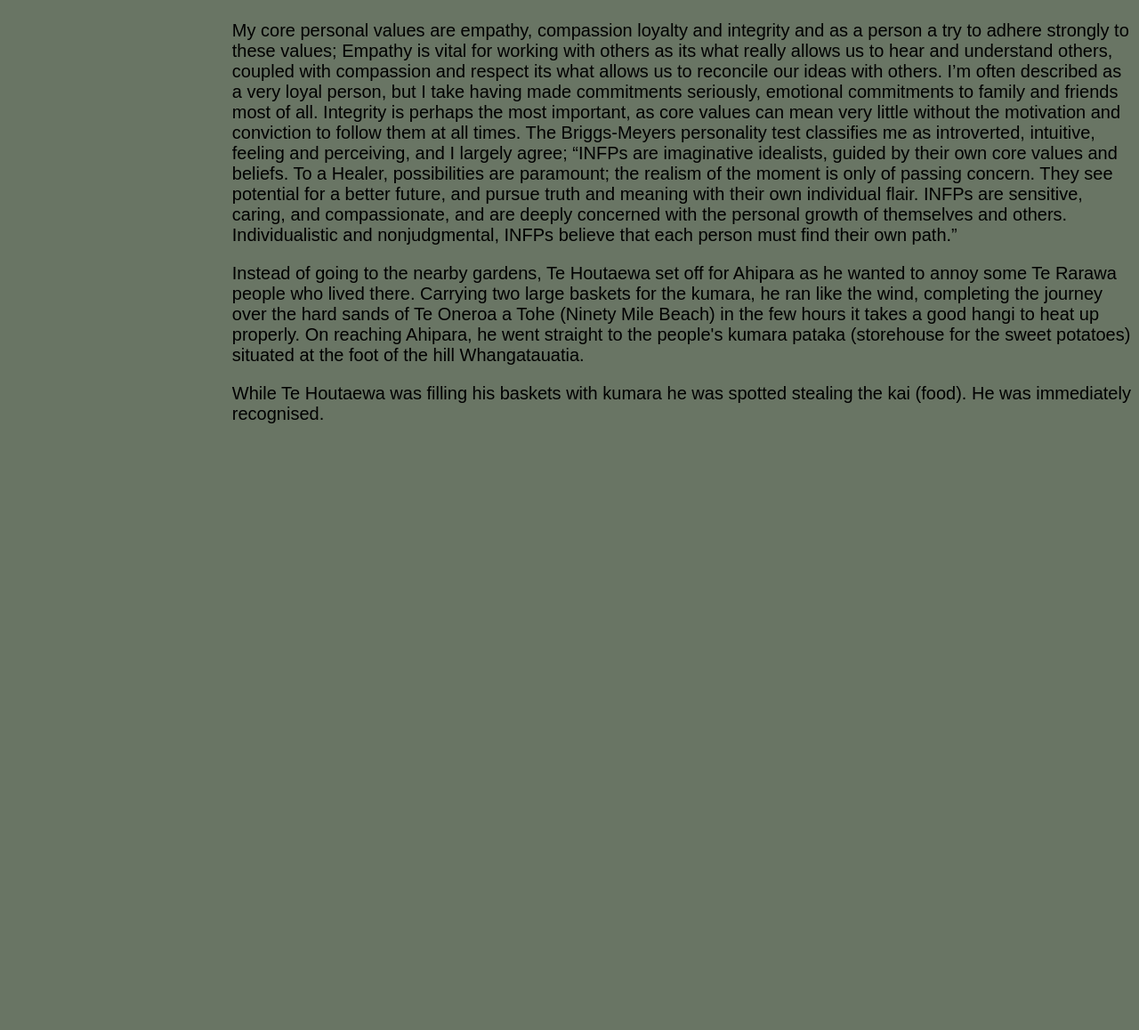
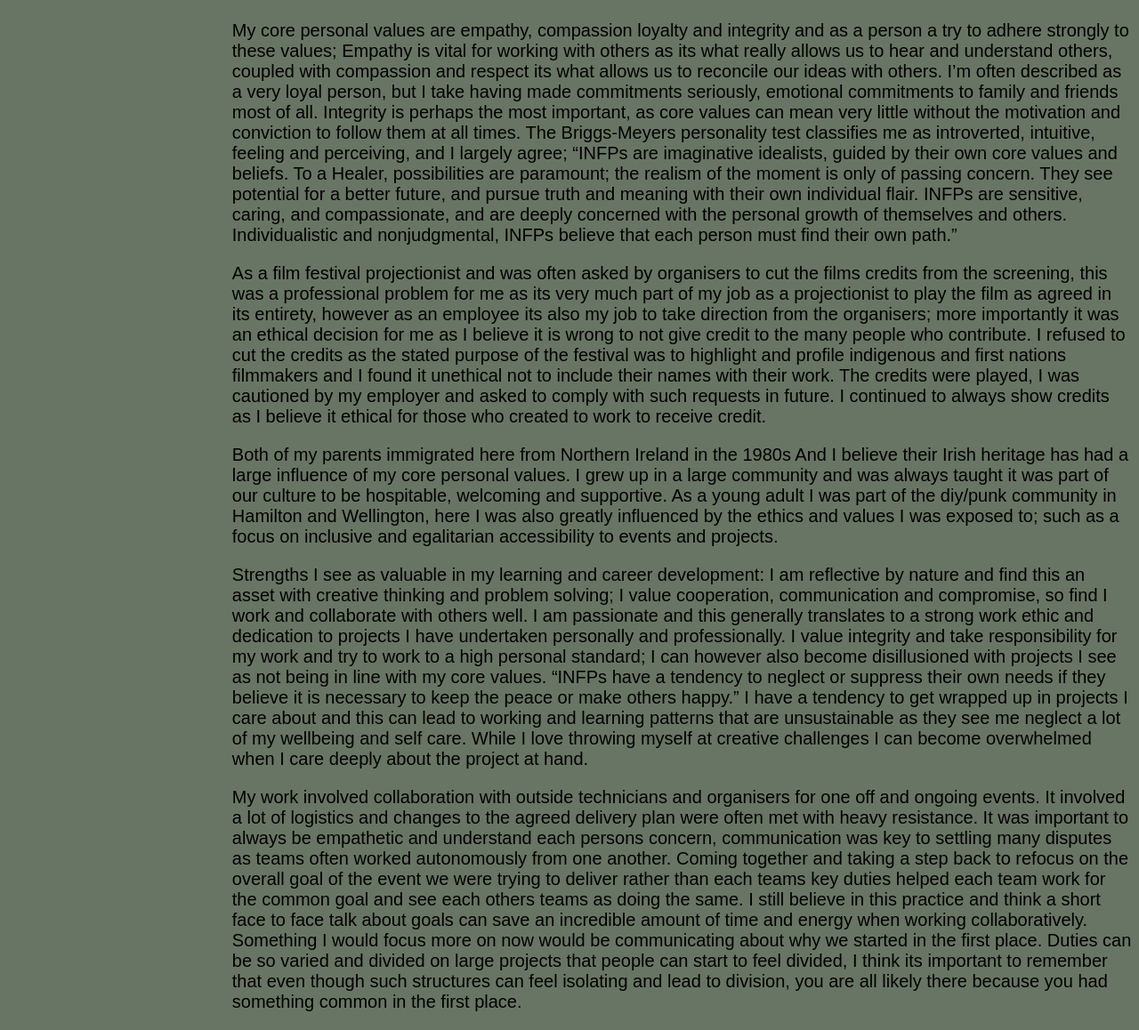
Before and after one commit to brendan-olphert/brendan-olphert.github.io, a plain HTML site: page blog/sprint1-technical.html in a window 1280 px wide. Shown: the part 326-1484 px from the top of the page at 89% size. Before the commit the page ends 823 px from the top, so only its background shows below. Drawn offline with Linux system fonts and the light colour scheme.

Commit message:
Add S1 Tech

```diff
--- a/blog/sprint1-technical.html
+++ b/blog/sprint1-technical.html
@@ -6,13 +6,6 @@
     <link href="../styles/main.css" rel="stylesheet" type="text/css" />
 
     <style>
-
-    .column {
-      float: left;
-      width: 18%;
-      padding: 20px;
-      height: 600px;
-      font-size:smaller}
 
       a:link {
   color: white;
@@ -70,13 +63,39 @@ a:active {
     </span>“INFPs are imaginative idealists, guided by their own core values and 				 beliefs. To a Healer, possibilities are paramount; the realism of the moment 	   is only of passing concern. They see potential for a better future, and 				 pursue truth and meaning with their own individual flair.						 INFPs are sensitive, caring, and compassionate, and are deeply concerned 		 with the personal growth of themselves and others. Individualistic and 			 nonjudgmental, INFPs believe that each person must find their own path.”
     </p>
     <p>
-      Instead of going to the nearby gardens, Te Houtaewa set off for Ahipara as he wanted to annoy some Te Rarawa people who lived there. Carrying two large baskets for the kumara, he ran like the wind, completing the journey over the hard sands of Te Oneroa a Tohe (Ninety Mile Beach) in the few hours it takes a good hangi to heat up properly. On reaching Ahipara, he went straight to the people's kumara pataka (storehouse for the sweet potatoes) situated at the foot of the hill Whangatauatia.
-    </p>
+      As a film festival projectionist and was often asked by organisers to cut the films credits from the screening, this was a professional problem for me as its very much part of my job as a projectionist to play the film as agreed in its entirety, however as an employee its also my job to take direction from the organisers; more importantly it was an ethical decision for me as I believe it is wrong to not give credit to the many people who contribute.
+
+I refused to cut the credits as the stated purpose of the festival was to highlight and profile indigenous and first nations filmmakers and I found it unethical not to include their names with their work.
+
+The credits were played, I was cautioned by my employer and asked to comply with such requests in future. I continued to always show credits as I believe it ethical for those who created to work to receive credit. </p>
     <p>
-      While Te Houtaewa was filling his baskets with kumara he was spotted stealing the kai (food). He was immediately recognised.
+      Both of my parents immigrated here from Northern Ireland in the 1980s
+      And I believe their Irish heritage has had a large influence of my core personal values.
+      I grew up in a large community and was always taught it was part of our culture to be hospitable, welcoming and supportive.
+
+      As a young adult I was part of the diy/punk community in Hamilton and Wellington, here I was also greatly influenced by the ethics and values I was exposed to; such as a focus on inclusive and egalitarian accessibility to events and projects.
     </p>
 
-    <!-- this is a comment. -->
+    <p>Strengths I see as valuable in my learning and career development:
+      I am reflective by nature and find this an asset with creative thinking and problem solving; I value cooperation, communication and compromise, so find I work and collaborate with others well.
+
+      I am passionate and this generally translates to a strong work ethic and dedication to projects I have undertaken personally and professionally.
+      I value integrity and take responsibility for my work and try to work to a high personal standard; I can however also become disillusioned with projects I see as not being in line with my core values.
+
+      “INFPs have a tendency to neglect or suppress their own needs if they believe it is necessary to keep the peace or make others happy.”
+
+      I have a tendency to get wrapped up in projects I care about and this can lead to working and learning patterns that are unsustainable as they see me neglect a lot of my wellbeing and self care.
+      While I love throwing myself at creative challenges I can become overwhelmed when I care deeply about the project at hand.</p>
+
+      <p>My work involved collaboration with outside technicians and organisers for one off and ongoing events. It involved a lot of logistics and changes to the agreed delivery plan were often met with heavy resistance.
+
+        It was important to always be empathetic and understand each persons concern, communication was key to settling many disputes as teams often worked autonomously from one another.
+        Coming together and taking a step back to refocus on the overall goal of the event we were trying to deliver rather than each teams key duties helped each team work for the common goal and see each others teams as doing the same.
+
+        I still believe in this practice and think a short face to face talk about goals can save an incredible amount of time and energy when working collaboratively.
+
+        Something I would focus more on now would be communicating about why we started in the first place.
+        Duties can be so varied and divided on large projects that people can start to feel divided, I think its important to remember that even though such structures can feel isolating and lead to division, you are all likely there because you had something common in the first place. </p>
 
   </body>
 
```
